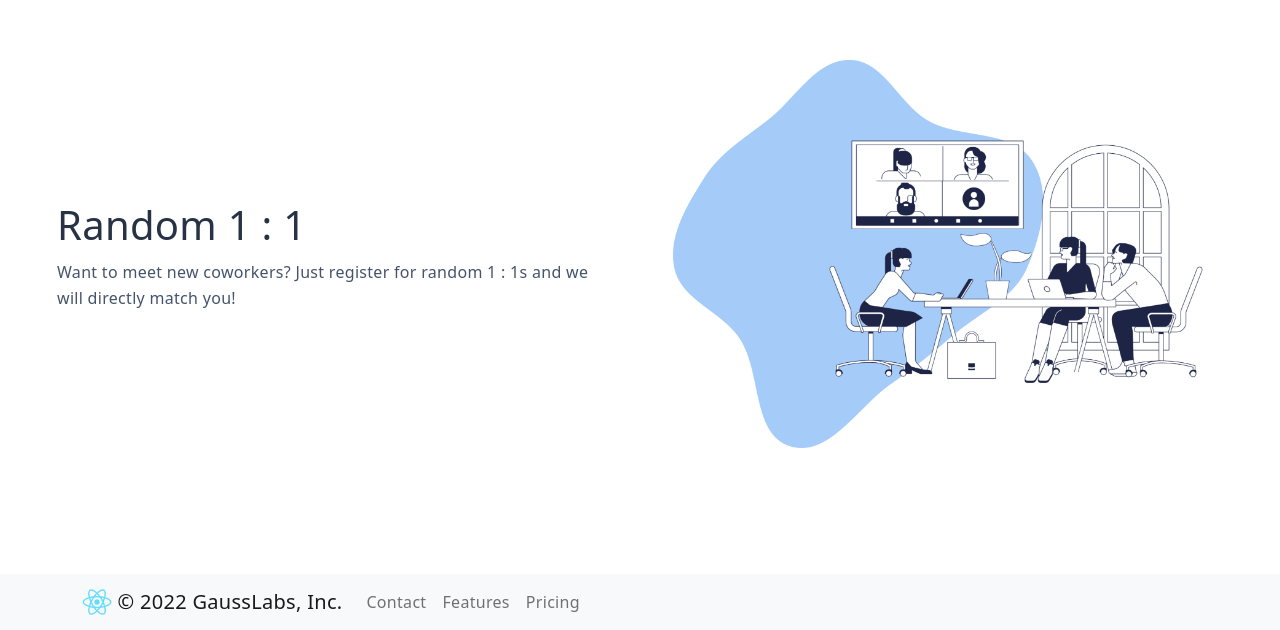
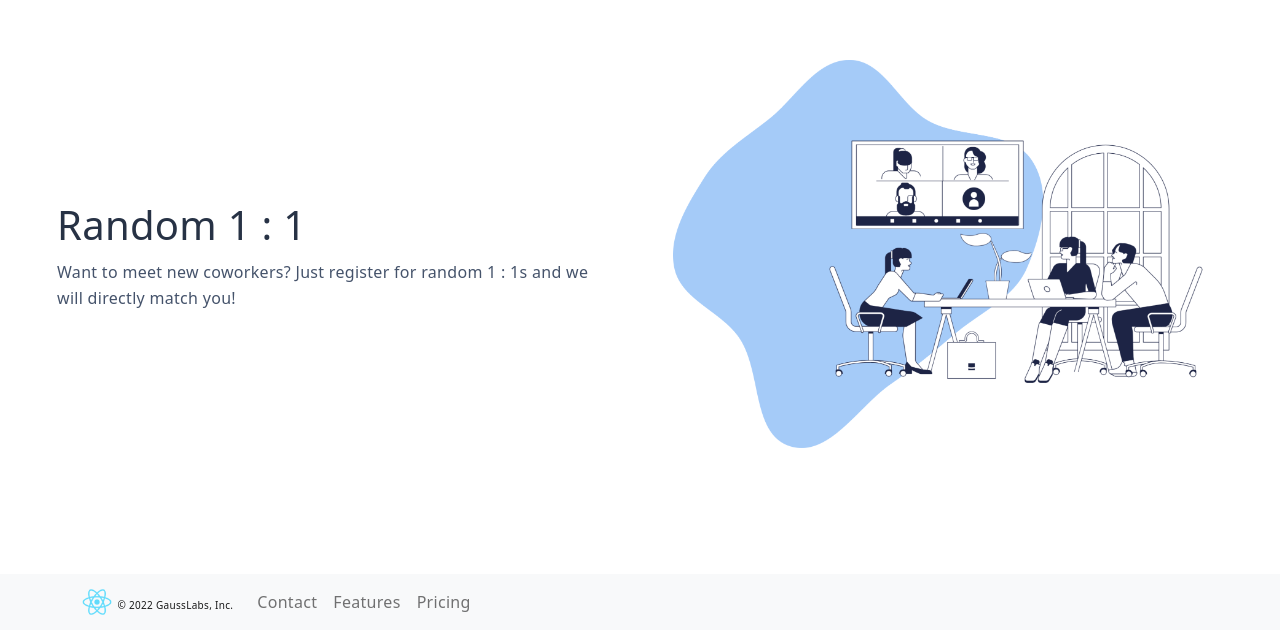
Before and after one commit to gausstalk/gausstalk-frontend, a React app: page / in a window 1280 px wide. Shown: the part 2042-2672 px from the top of the page. Built offline with nearby package versions, Linux system fonts and the light colour scheme; no server answers.

Commit message:
change company name size

```diff
--- a/src/assets/styles/index.css
+++ b/src/assets/styles/index.css
@@ -121,3 +121,7 @@ div.chat-bubble-me {
   font-size: 12px;
   opacity: 70%;
 }
+
+#company-name {
+  font-size: 10px;
+}
--- a/src/components/custom-bottom-nav-bar.js
+++ b/src/components/custom-bottom-nav-bar.js
@@ -18,13 +18,12 @@ class CustomBottomNavbar extends React.Component {
                                 height="30"
                                 className="d-inline-block align-top"
                             />{' '}
-                            <span>© 2022 GaussLabs, Inc.</span>
+                            <span id={"company-name"}>© 2022 GaussLabs, Inc.</span>
                         </Navbar.Brand>
                         <Nav className="me-auto">
                             <Nav.Link as={Link} to="/contact">Contact</Nav.Link>
                             <Nav.Link herf="/#features">Features</Nav.Link>
                             <Nav.Link herf="/#pricing">Pricing</Nav.Link>
-
                         </Nav>
                     </Container>
                 </Navbar>
```
